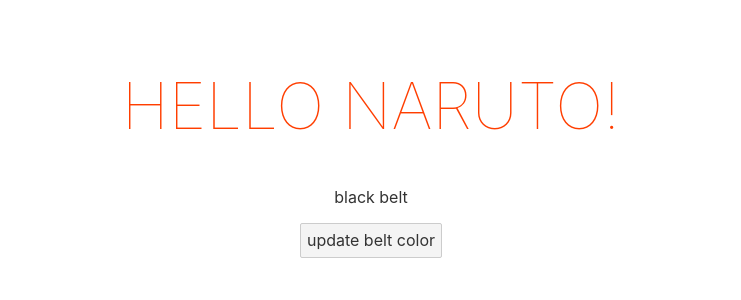
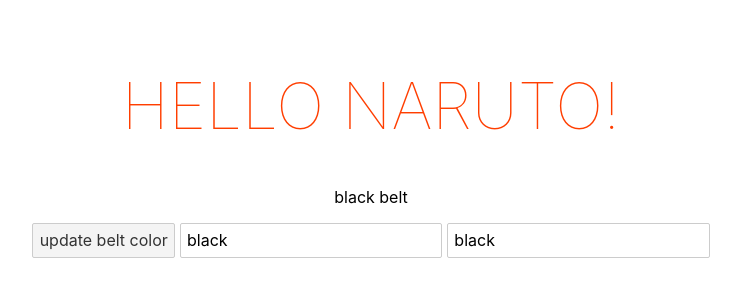
Before and after one commit to faisalmoinuddin99/Svelte-Tutorial, a Svelte app in the folder myproject/: page / in a window 1280 px wide. Shown: the top 300 px of the page, without its empty margins (269-1010 px from the left). Built offline with nearby package versions, Linux system fonts and the light colour scheme.

Commit message:
User Input and data binding

```diff
--- a/myproject/src/App.svelte
+++ b/myproject/src/App.svelte
@@ -9,13 +9,23 @@
       beltColor = "black";
     }
   };
+
+  let handleInput = (e) => {
+    beltColor = e.target.value;
+  };
 </script>
 
 <main>
   <h1>Hello {name}!</h1>
-  <p>{beltColor} belt</p>
+  <p style="color:{beltColor}">{beltColor} belt</p>
 
   <button on:click={handleClick}>update belt color</button>
+
+  <!-- one-way data binding -->
+  <input type="text" on:input={handleInput} value={beltColor} />
+
+  <!-- two way data binding -->
+  <input type="text" bind:value={beltColor} />
 </main>
 
 <style>
```
